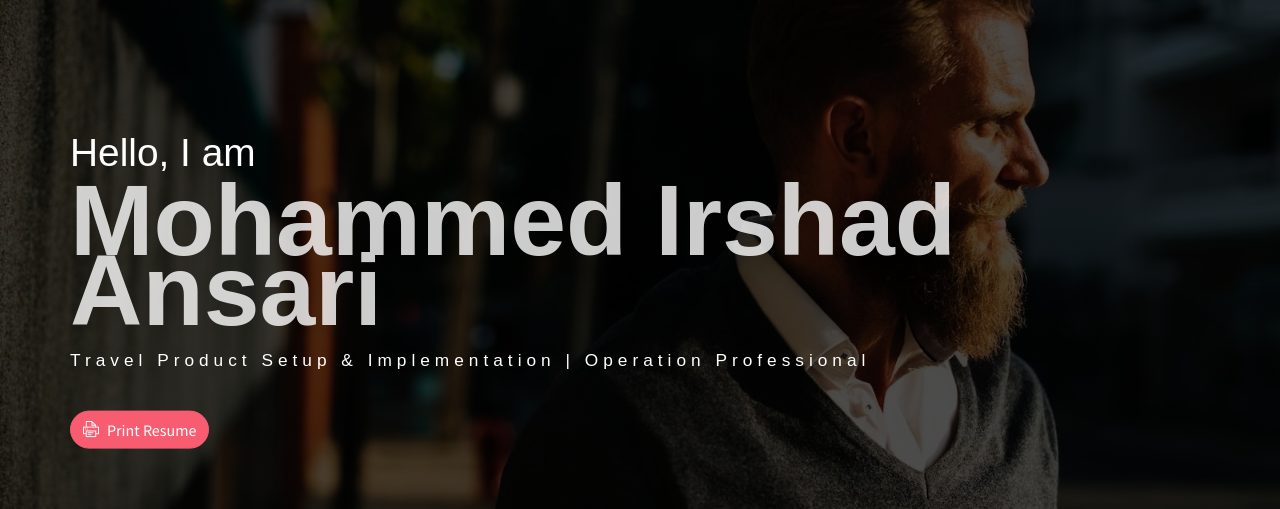
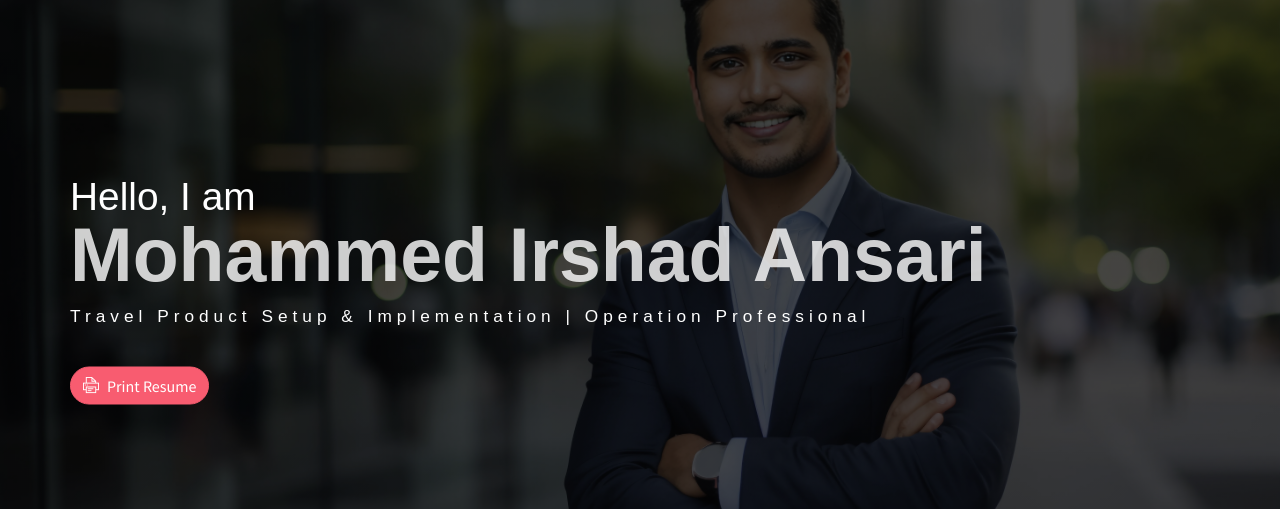
Before and after one commit to ItsYourMiA/miansari-info.github.io, a plain HTML site: page index.html in a window 1280 px wide. Shown: the part 63-572 px from the top of the page. Drawn offline with nearby package versions, Linux system fonts and the light colour scheme; some packages are replaced by stand-ins of ours; files that its build step writes are made by us from their sources; files whose address does not match are found by name.

Commit message:
Update index.html

```diff
--- a/index.html
+++ b/index.html
@@ -11,7 +11,7 @@
     <link rel="stylesheet" href="https://cdnjs.cloudflare.com/ajax/libs/font-awesome/6.0.0-beta3/css/all.min.css">
 
     <!-- Bootstrap + MohammedIrshad main styles -->
-	<link rel="stylesheet" href="assets/css/johndoe.css">
+	<link rel="stylesheet" href="assets/css/mia.css">
 </head>
 <body data-spy="scroll" data-target=".navbar" data-offset="40" id="home">
     <a href="components.html" class="btn btn-primary btn-component" data-spy="affix" data-offset-top="600"><i class="ti-shift-left-alt"></i> Components</a>
```
